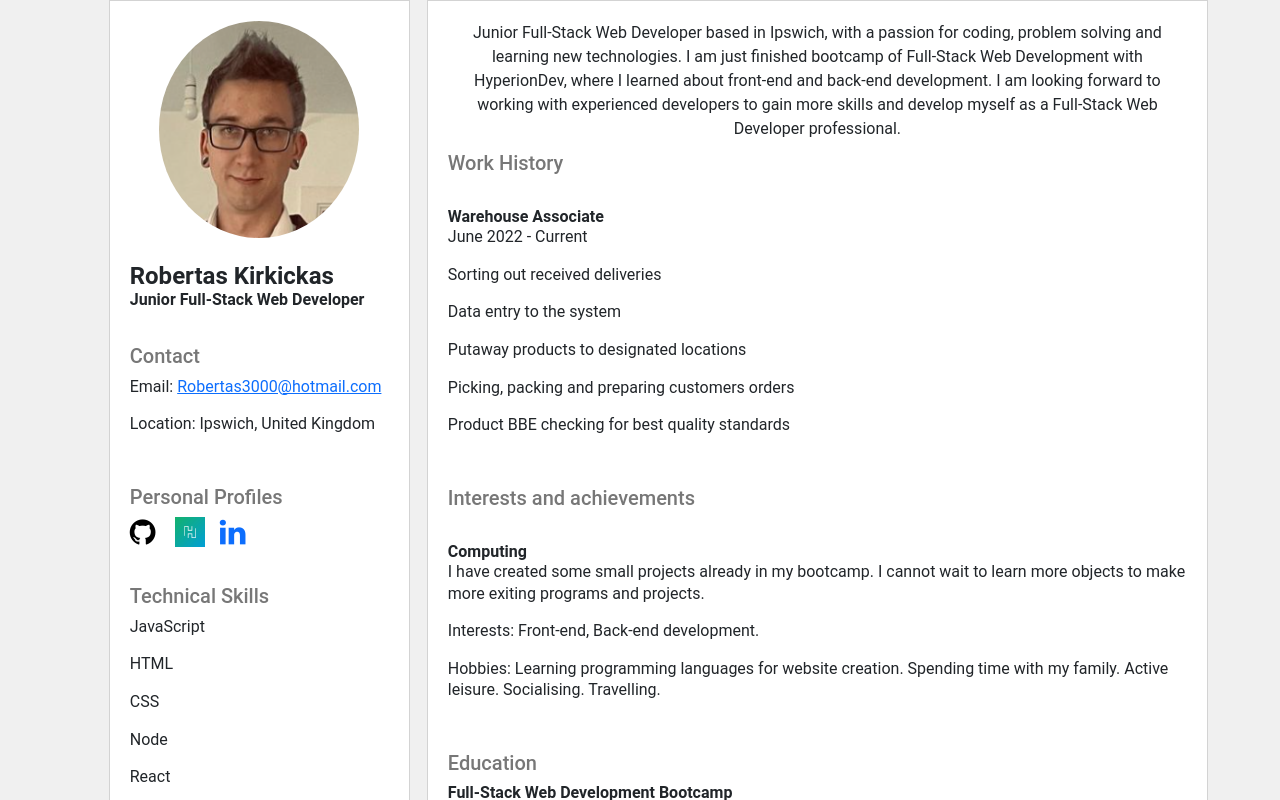
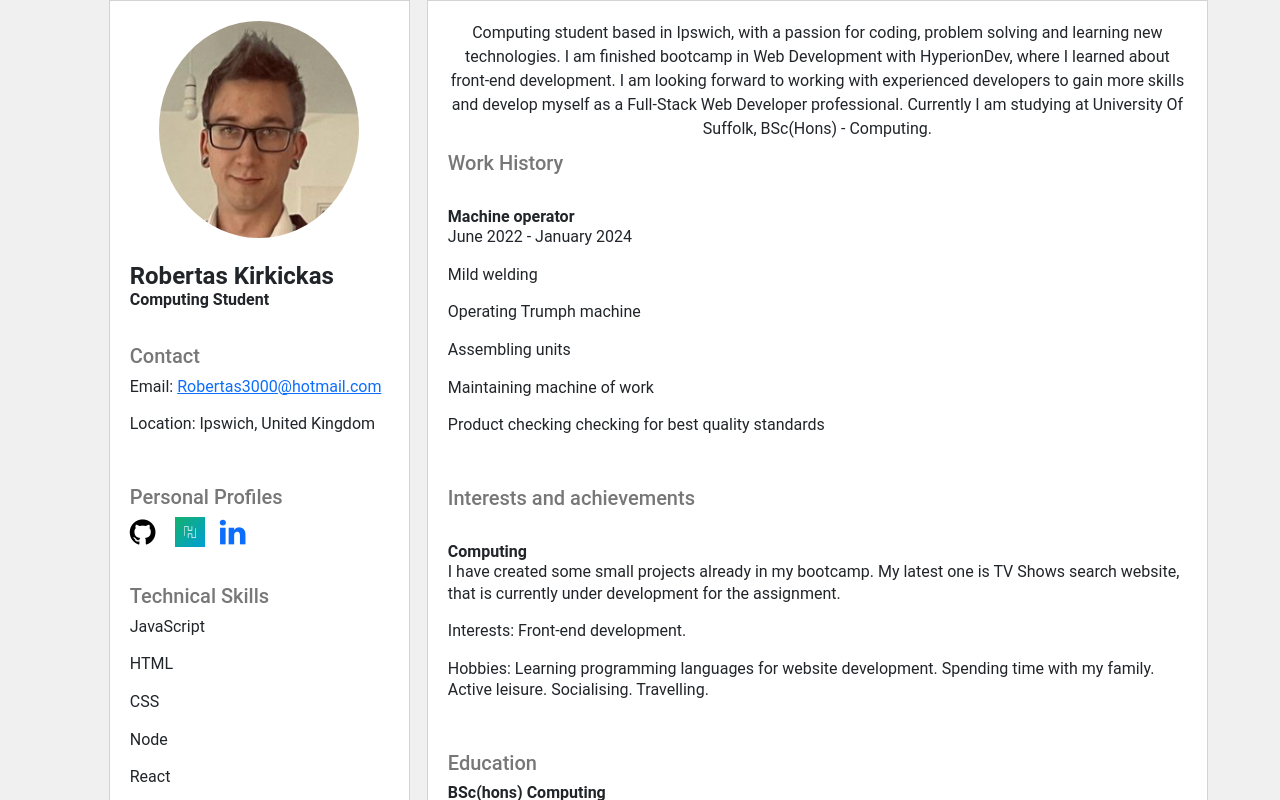
Before and after one commit to RobertasKirkickas/CV, a React (Create React App) app: page / in a window 1280 px wide. Shown: the top 800 px of the page. Built offline with nearby package versions, Linux system fonts and the light colour scheme.

Commit message:
General update

```diff
--- a/src/Cv-leftSide.js
+++ b/src/Cv-leftSide.js
@@ -10,7 +10,7 @@ const CVLeft = () => {
         <br />
       <div className="name-surname">
         <h1>Robertas Kirkickas</h1>
-        <h3>Junior Full-Stack Web Developer</h3>
+        <h3>Computing Student</h3>
       </div>
 <br></br>
         <h2>Contact</h2>
@@ -38,8 +38,8 @@ const CVLeft = () => {
       <br></br>
       <div className="languages">
         <h2>Languages</h2>
+        <p>English</p>
         <p>Lithuanian</p>
-        <p>English</p>
       </div>
     </div>
   );
--- a/src/Cv-middle.js
+++ b/src/Cv-middle.js
@@ -4,19 +4,20 @@ const CVMiddle = () => {
 return (
 <div className="grid-item-mid" style={{ textAlign: 'left' }}>
     <div className='About' style={{ textAlign: 'center' }}>
-    Junior Full-Stack Web Developer based in Ipswich, with a passion for coding, problem solving and learning new technologies.
-    I am just finished bootcamp of Full-Stack Web Development with HyperionDev, where I learned about front-end and back-end development.
+    Computing student based in Ipswich, with a passion for coding, problem solving and learning new technologies.
+    I am finished bootcamp in Web Development with HyperionDev, where I learned about front-end development.
     I am looking forward to working with experienced developers to gain more skills and develop myself as a Full-Stack Web Developer professional.
+    Currently I am studying at University Of Suffolk, BSc(Hons) - Computing.
     </div>
 <h2>Work History</h2><br></br>
 <div className="work-history">
-<h3>Warehouse Associate</h3>
-<p className="work-dates">June 2022 - Current</p>
-<p>Sorting out received deliveries</p>
-<p>Data entry to the system</p>
-<p>Putaway products to designated locations</p>
-<p>Picking, packing and preparing customers orders</p>
-<p>Product BBE checking for best quality standards</p>
+<h3>Machine operator</h3>
+<p className="work-dates">June 2022 - January 2024</p>
+<p>Mild welding</p>
+<p>Operating Trumph machine</p>
+<p>Assembling units</p>
+<p>Maintaining machine of work</p>
+<p>Product checking checking for best quality standards</p>
 </div>
 
 <br></br>
@@ -25,14 +26,21 @@ return (
 
 <br></br>
 <h3>Computing</h3>
-<p>I have created some small projects already in my bootcamp. I cannot wait to learn more objects to make more exiting programs and projects.</p>
-<p>Interests: Front-end, Back-end development.</p>
-<p>Hobbies: Learning programming languages for website creation. Spending time with my family. Active leisure. Socialising. Travelling.</p>
+<p>I have created some small projects already in my bootcamp. My latest one is TV Shows search website, that is currently under development for
+    the assignment.
+</p>
+<p>Interests: Front-end development.</p>
+<p>Hobbies: Learning programming languages for website development. Spending time with my family. Active leisure. Socialising. Travelling.</p>
 </div>
 
 <br></br>
 <h2>Education</h2>
 <div className="education">
+
+<h3>BSc(hons) Computing</h3>
+<p className="education-dates">September 2023 - </p>
+<p>University Of Suffolk</p>
+
 <h3>Full-Stack Web Development Bootcamp</h3>
 <p className="education-dates">November 2022 - January 2023</p>
 <p>HyperionDev</p>
@@ -56,6 +64,8 @@ return (
 <br></br>
 <h2>Projects</h2>
 <div className="projects">
+<p>TV Shows search website - using React, Sass, Bootstrap</p>
+<p>Portfolio website - using React, CSS, Bootstrap</p>
 <p>Hangman game - using React, Sass, Bootstrap</p>
 <p>Created online CV using React, Bootstrap, CSS, JavaScript.</p>
 <p>Build clone website using React, CSS, JavaScript, Bootstrap. </p>
```
